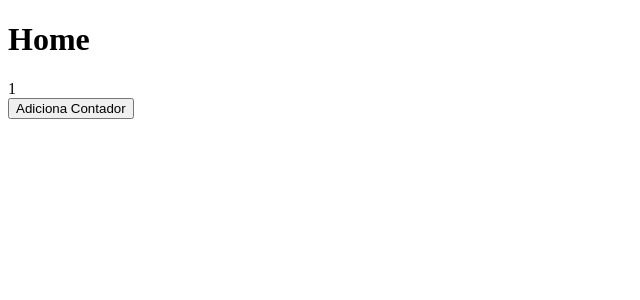
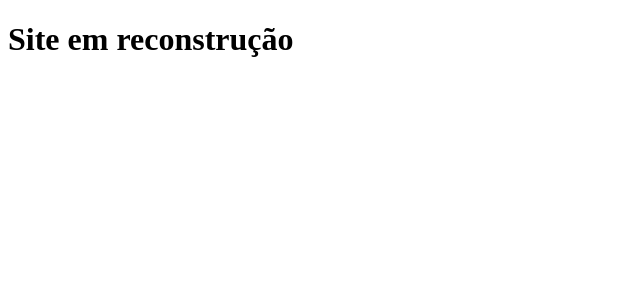
Before and after one commit to vortexti/node-files, a Next.js app: page / in a window 1280 px wide. Shown: the top 300 px of the page, without its empty margins (0-640 px from the left). Built offline with nearby package versions, Linux system fonts and the light colour scheme.

Commit message:
nova Home

```diff
--- a/pages/index.js
+++ b/pages/index.js
@@ -1,8 +1,7 @@
 import { useState } from 'react';
 
 function Home() {
-    return <div><h1>Home</h1>
-    <Contador />
+    return <div><h1>Site em reconstrução</h1>
     </div>
 }
 
```
